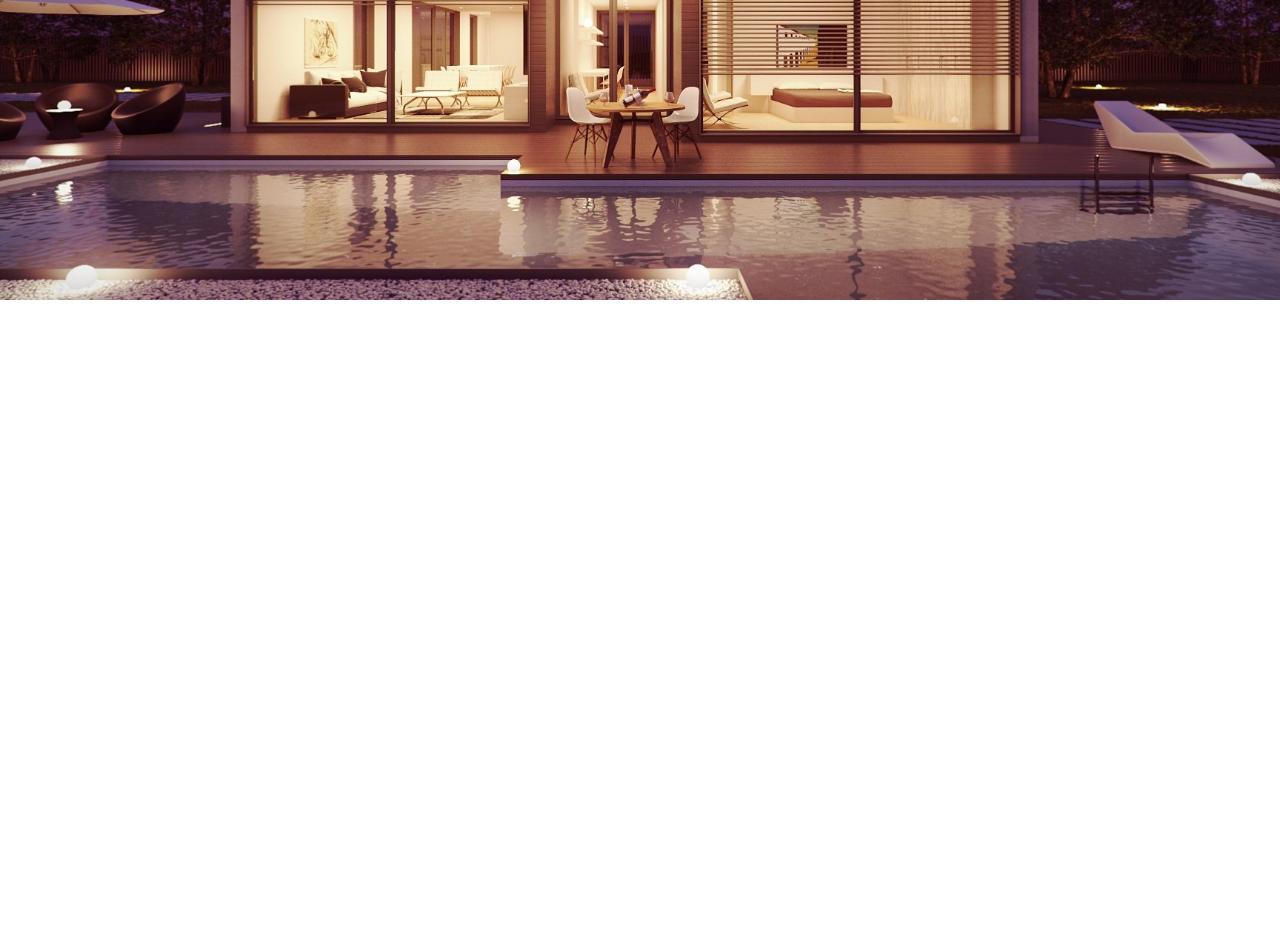
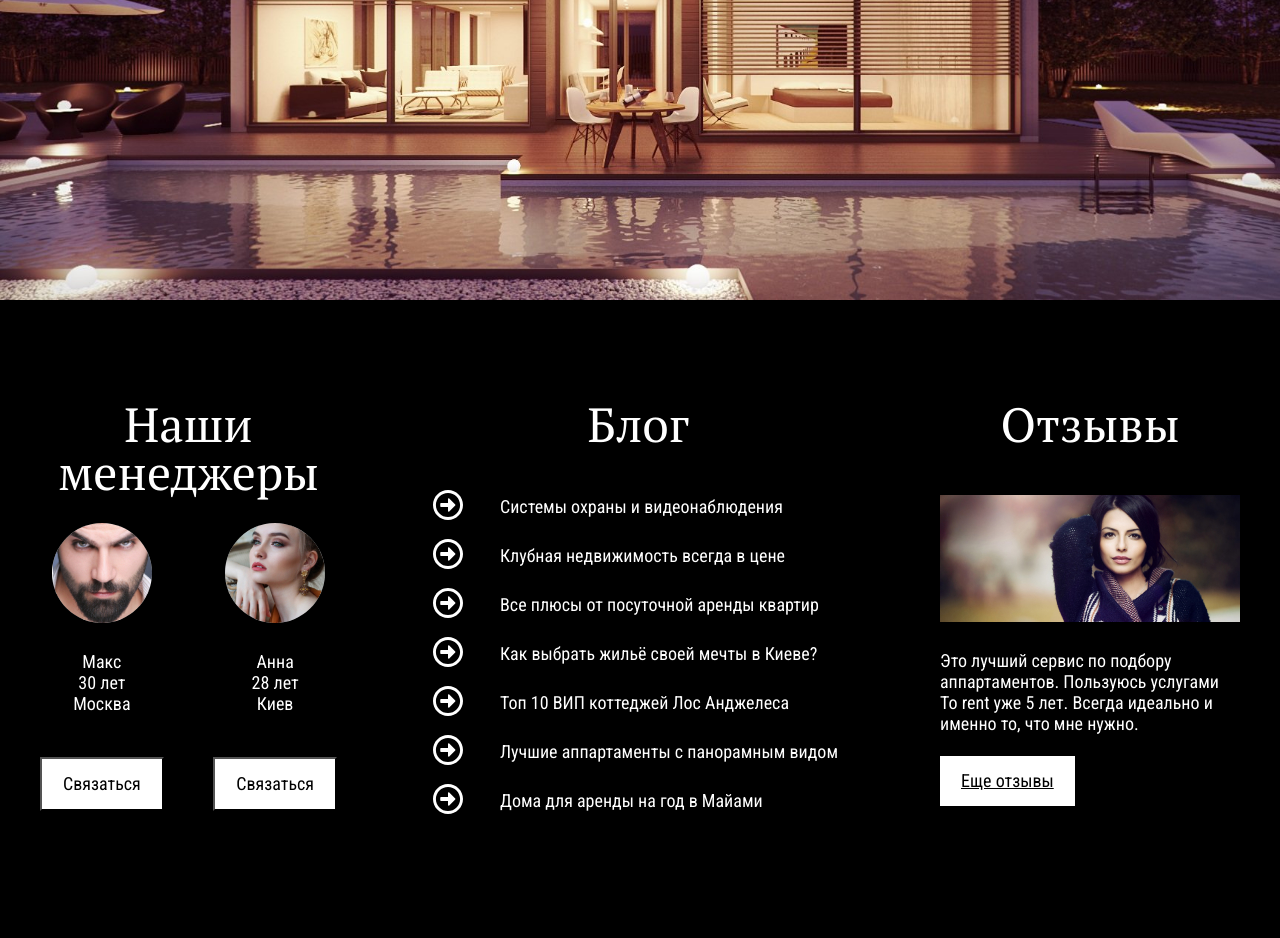
Before and after one commit to dashapervushina/to2rent.github.io, a plain HTML site: page index.html in a window 1280 px wide. Shown: the part 2963-3901 px from the top of the page. Before the commit the page ends 3263 px from the top, so only its background shows below. Drawn offline with nearby package versions, Linux system fonts and the light colour scheme.

Commit message:
Add block about

```diff
--- a/css/style.css
+++ b/css/style.css
@@ -290,3 +290,112 @@ body {
   padding: 16px 18px;
   display: inline-block;
 }
+
+.about {
+  padding: 100px 0;
+  background-color: #000;
+  color: #fff;
+}
+
+.about ul{
+  list-style: none;
+}
+
+.about__inner {
+  display: flex;
+  justify-content: space-between;
+
+}
+
+.about__title {
+  margin-bottom: 47px;
+  font-size: 48px;
+  line-height: 48px;
+  font-family: 'PT Serif', serif;
+  font-weight: 400;
+  text-align: center;
+}
+
+.our-managers {
+  width: 297px;
+}
+
+.our-managers__title {
+  margin-bottom: 27px;
+}
+
+.our-managers__list {
+  display: flex;
+  justify-content: space-between;
+  text-align: center;
+}
+
+.our-managers__avatar {
+  width: 100px;
+  height: 100px;
+  border-radius: 50%;
+  object-fit: cover;
+  margin-bottom: 22px;
+}
+
+.our-managers__description {
+  line-height: 21px;
+  margin-bottom: 43px;
+}
+
+.our-managers__btn {
+  line-height: 18px;
+  color: #000000;
+  padding: 16px 21px;
+  background-color: #fff;
+  cursor: pointer;
+}
+
+.blog {
+  width: 411px;
+}
+
+.blog__link {
+  line-height: 18px;
+  text-decoration: none;
+  color: #fff;
+  margin-bottom: 28px;
+  padding-left: 67px;
+  display: inline-block;
+  position: relative;
+}
+
+.blog__link::before {
+  position: absolute;
+  content: "";
+  width: 30px;
+  height: 30px;
+  background-image: url(../images/arrow-white.svg);
+  top: -8px;
+  left: 0;
+}
+
+.reviews {
+  width: 300px;
+}
+
+.reviews__img {
+  width: 300px;
+  height: 127px;
+  margin-bottom: 22px;
+  object-fit: cover;
+}
+
+.reviews__text {
+  line-height: 21px;
+  margin-bottom: 22px;
+}
+
+.reviews__link {
+  line-height: 18px;
+  color: #000000;
+  padding: 16px 21px;
+  background-color: #fff;
+  cursor: pointer;
+  display: inline-block;
+}
--- a/index.html
+++ b/index.html
@@ -125,6 +125,59 @@
     </div>
   </section>
 
+  <section class="about">
+    <div class="container">
+      <div class="about__inner">
+        <div class="our-managers">
+          <h4 class="our-managers__title about__title">Наши менеджеры</h4>
+          <div class="our-managers__list">
+
+            <div class="our-managers__item">
+              <img src="images/avatar-1.jpg" alt="Manager 1" class="our-managers__avatar">
+              <ul class="our-managers__description">
+                <li class="our_managers__name">Макс</li>
+                <li class="our_managers__age">30 лет</li>
+                <li class="our_managers__city">Москва</li>
+              </ul>
+              <button class="our-managers__btn">Связаться</button>
+            </div>
+
+            <div class="our-managers__item">
+              <img src="images/avatar-2.jpg" alt="Manager 1" class="our-managers__avatar">
+              <ul class="our-managers__description">
+                <li class="our_managers__name">Анна</li>
+                <li class="our_managers__age">28 лет</li>
+                <li class="our_managers__city">Киев</li>
+              </ul>
+              <button class="our-managers__btn">Связаться</button>
+            </div>
+
+          </div>
+        </div>
+
+        <div class="blog">
+          <h4 class="about__title">Блог</h4>
+          <ul class="blog__list">
+            <li class="blog__list-item"><a href="#" class="blog__link">Системы охраны и видеонаблюдения</a></li>
+            <li class="blog__list-item"><a href="#" class="blog__link">Клубная недвижимость всегда в цене</a></li>
+            <li class="blog__list-item"><a href="#" class="blog__link">Все плюсы от посуточной аренды квартир</a></li>
+            <li class="blog__list-item"><a href="#" class="blog__link">Как выбрать жильё своей мечты в Киеве?</a></li>
+            <li class="blog__list-item"><a href="#" class="blog__link">Топ 10 ВИП коттеджей Лос Анджелеса</a></li>
+            <li class="blog__list-item"><a href="#" class="blog__link">Лучшие аппартаменты с панорамным видом</a></li>
+            <li class="blog__list-item"><a href="#" class="blog__link">Дома для аренды на год в Майами</a></li>
+          </ul>
+        </div>
+
+        <div class="reviews">
+          <h4 class="about__title">Отзывы</h4>
+          <img src="images/reviews-img.jpg" alt="" class="reviews__img">
+          <p class="reviews__text">Это лучший сервис по подбору аппартаментов. Пользуюсь услугами To rent уже 5 лет. Всегда идеально и именно то, что мне нужно.</p>
+          <a href="#" class="reviews__link">Еще отзывы</a>
+        </div>
+
+      </div>
+    </div>
+  </section>
 
 
   <script src="https://ajax.googleapis.com/ajax/libs/jquery/3.4.1/jquery.min.js"></script>
```
Also changed, not shown: images/arrow-white.svg (added), images/avatar-1.jpg (added), images/avatar-2.jpg (added), images/reviews-img.jpg (added).
